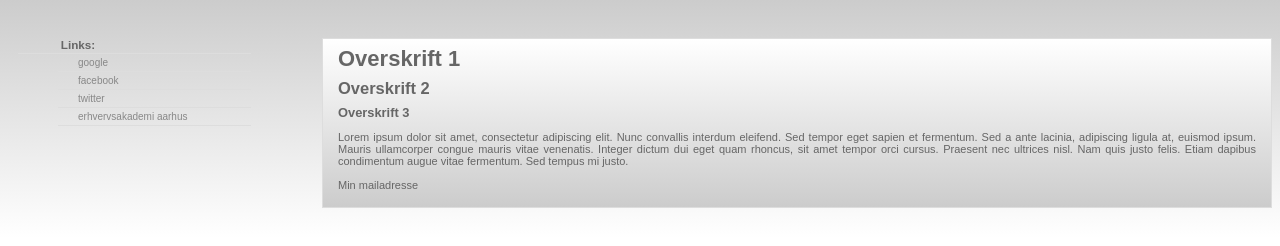
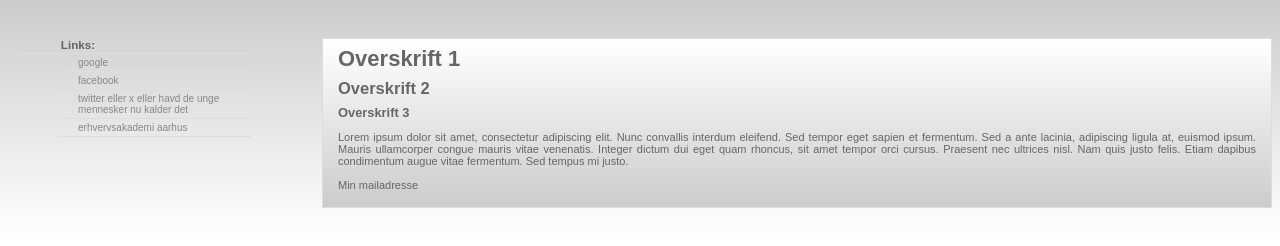
Before and after one commit to spngsbrg/webTekF24v, a plain HTML site: page modul-02/cssShowOff.html in a window 1280 px wide. Drawn offline with Linux system fonts and the light colour scheme.

Commit message:
Ready for teaching

```diff
--- a/modul-02/boxStyles.css
+++ b/modul-02/boxStyles.css
@@ -61,7 +61,7 @@ div#d4 {
 /*Eksempel 3*/
 /*
 div {
-  position: relative;
+  position: absolute;
   width: 50%;
   height: 100px;
   border: 5px solid #000000;
@@ -85,7 +85,7 @@ div#d2 {
 div#d3 {
   background-color: blue;
   left: 150px;
-  top: 100px;
+  top: 50px;
   z-index: 1;
 }
 div#d4 {
--- a/modul-02/cssShowOff.html
+++ b/modul-02/cssShowOff.html
@@ -27,7 +27,11 @@
       <ul>
         <li><a href="http://www.google.com">Google</a></li>
         <li><a href="http://www.facebook.com">Facebook</a></li>
-        <li><a href="http://www.twitter.com">Twitter</a></li>
+        <li>
+          <a href="http://www.twitter.com"
+            >Twitter eller X eller havd de unge mennesker nu kalder det</a
+          >
+        </li>
         <li><a href="http://www.eaaa.dk">Erhvervsakademi Aarhus</a></li>
       </ul>
     </div>
```
Also changed, not shown: modul-02/externalCSS.html (+1 -1 lines).
